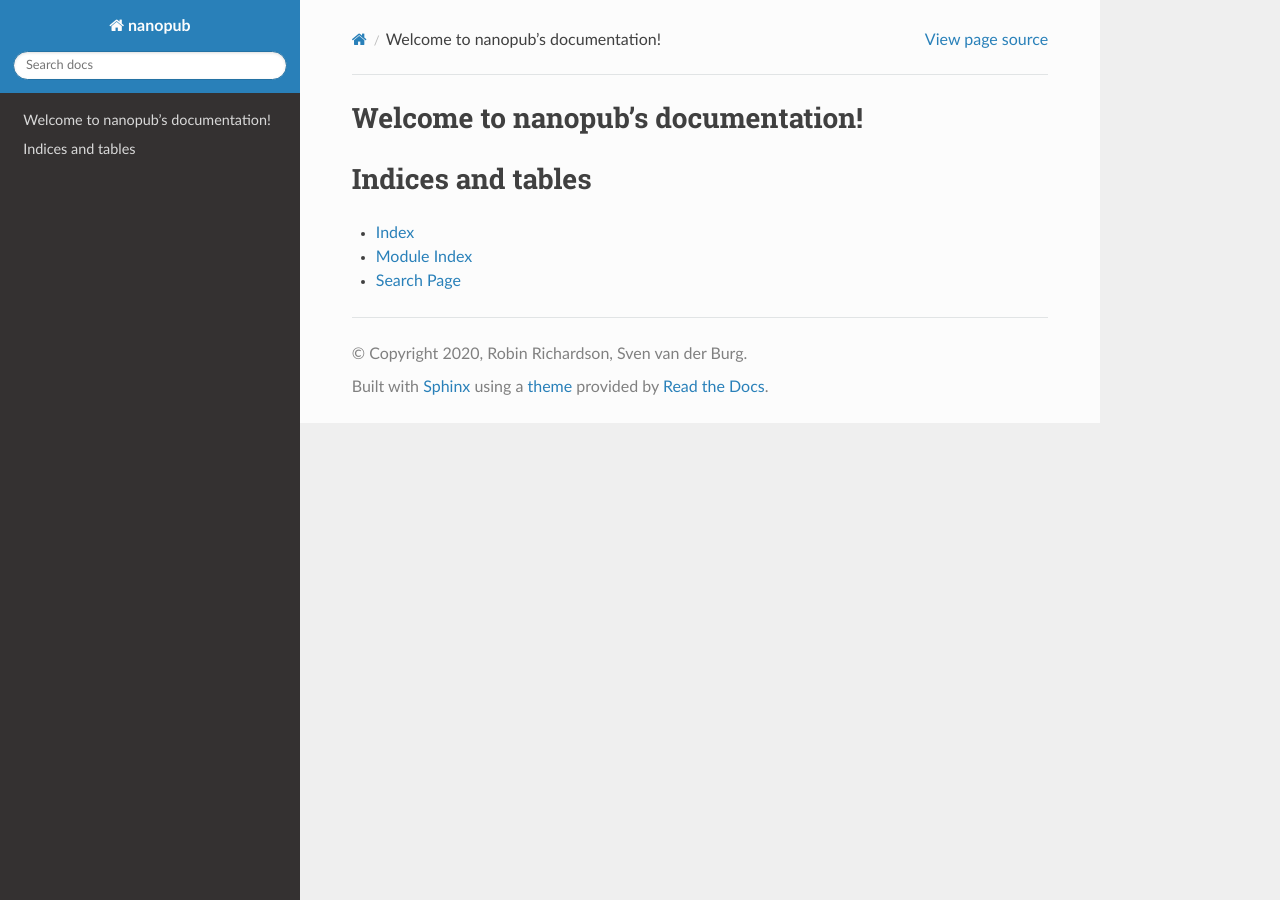
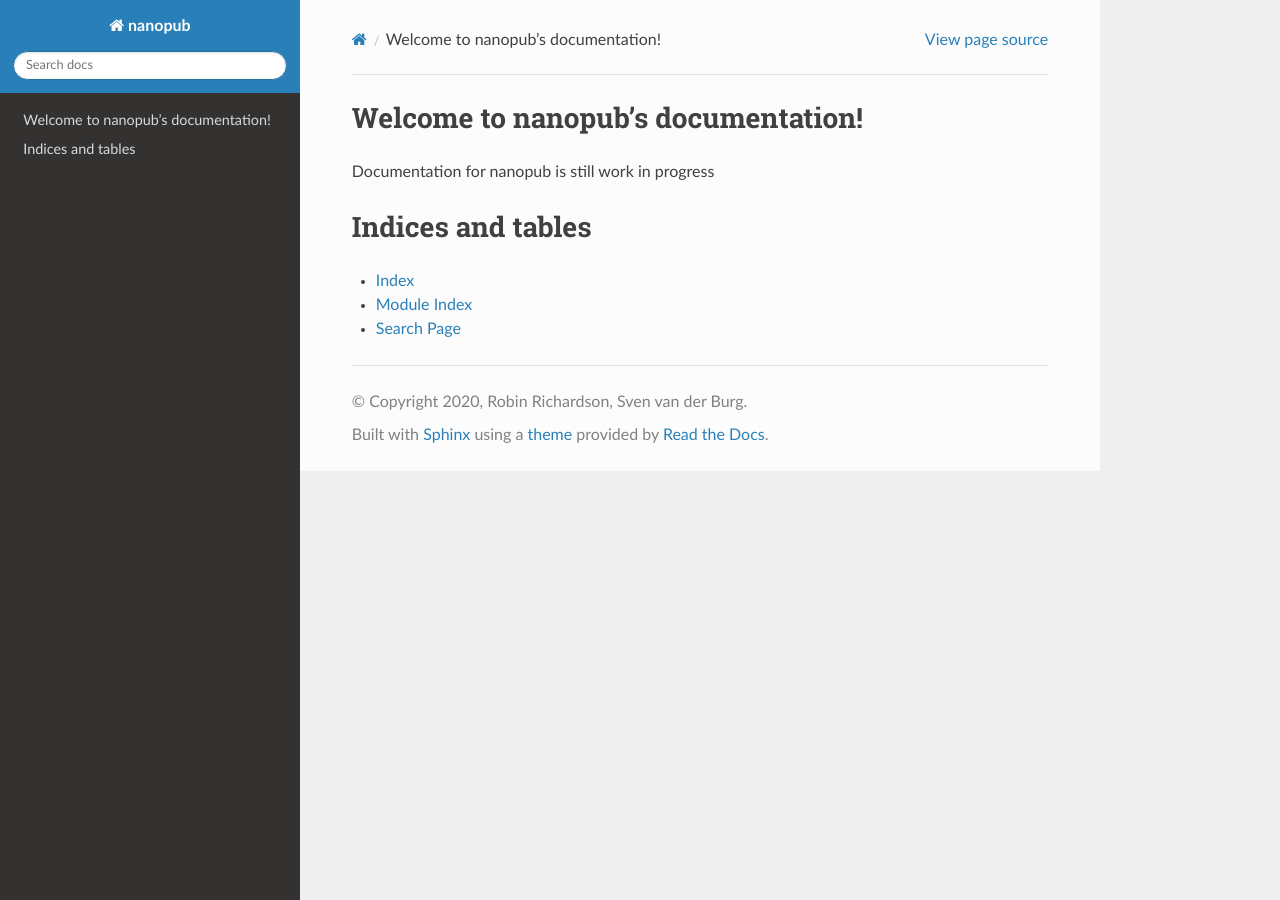
Before and after one commit to fair-workflows/nanopub, a Sphinx documentation site: the page built from docs/index.rst, in a window 1280 px wide. Built offline with Sphinx 7.4.7 and the Read the Docs theme 2.0.0, drawn with Linux system fonts in a browser that asks for light colours.

Commit message:
Update index.rst

```diff
--- a/docs/index.rst
+++ b/docs/index.rst
@@ -5,6 +5,7 @@
 
 Welcome to nanopub's documentation!
 ===================================
+Documentation for nanopub is still work in progress
 
 .. toctree::
    :maxdepth: 2
```
